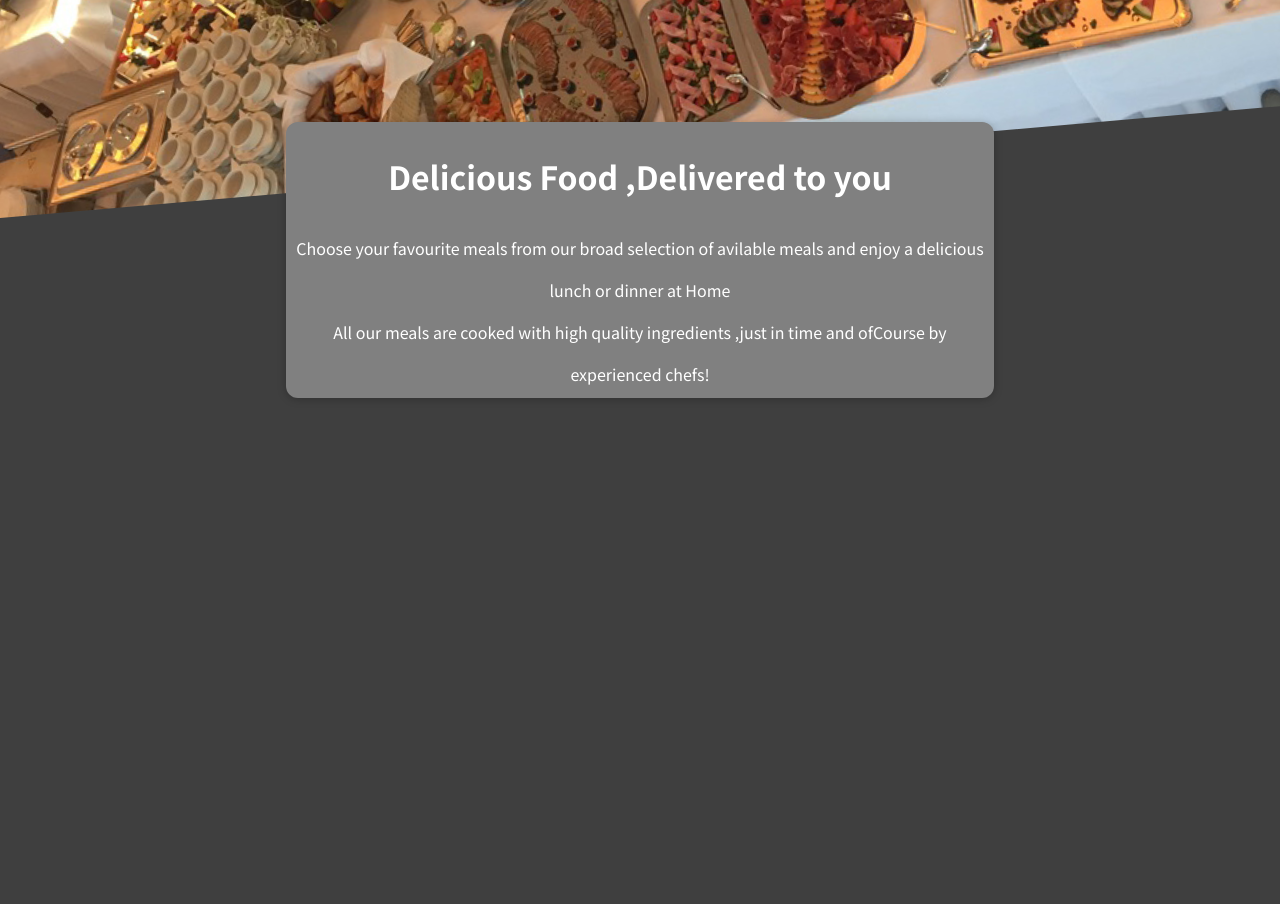
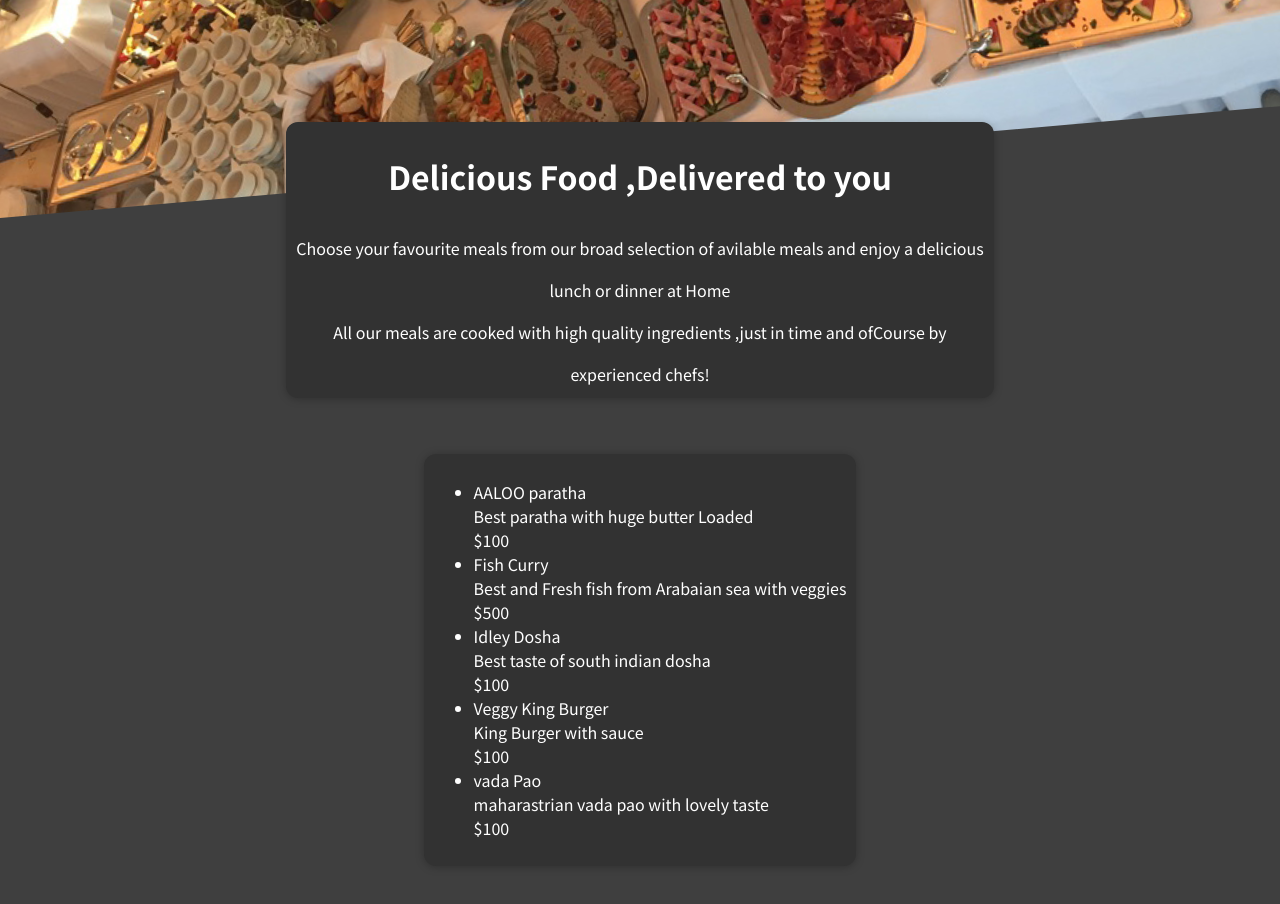
Before and after one commit to SigmaArun/Webtask, a React (Create React App) app in the folder src/002 01-starting-project/01-starting-project/: page / in a window 1280 px wide. Shown: the part 180-1084 px from the top of the page. Before the commit the page ends 800 px from the top, so only its background shows below. Built offline with nearby package versions, Linux system fonts and the light colour scheme.

Commit message:
Adding Meals Items

```diff
--- a/src/002 01-starting-project/01-starting-project/src/App.js
+++ b/src/002 01-starting-project/01-starting-project/src/App.js
@@ -1,9 +1,16 @@
 import { Fragment } from "react";
 import Header from "./components/Layout/Header";
+import MealsSummery from "./components/Meals/MealsSummery";
+import Meals from "./components/Meals/Meals";
+
 function App() {
   return (
    <Fragment>
     <Header></Header>
+    <main>
+      <Meals></Meals>
+
+    </main>
    </Fragment>
   );
 }
--- a/src/002 01-starting-project/01-starting-project/src/components/Layout/Header.js
+++ b/src/002 01-starting-project/01-starting-project/src/components/Layout/Header.js
@@ -14,21 +14,7 @@ import Card from "../UI/Card";
         <div className={classes['main-image']}>
             <img src={mealsImage} alt="a table full of delicious food"></img>
         </div>
-        <div className={classes.centered}>
-        <Card>
-          <h1>Delicious Food ,Delivered to you</h1>
 
-          <p>Choose your favourite meals from our broad selection of avilable meals
-             and enjoy a delicious</p>
-           <p>  lunch or dinner at Home</p>
-
-          <p>All our meals are cooked with high quality ingredients ,just in time
-            and ofCourse by </p>
-          <p>  experienced chefs!
-          </p>
-
-        </Card>
-        </div>
 
       </Fragment>
     )
--- a/src/002 01-starting-project/01-starting-project/src/components/Layout/Header.module.css
+++ b/src/002 01-starting-project/01-starting-project/src/components/Layout/Header.module.css
@@ -27,9 +27,3 @@
     object-fit: cover;
     transform: rotateZ(-5deg) translateY(-4rem) translateX(-1rem);
   }
-  .centered {
-    display: flex;
-    justify-content: center;
-    align-items: center;
-    height: 10vh;
-  }
--- /dev/null
+++ b/src/002 01-starting-project/01-starting-project/src/components/Meals/AvilableMeals.js
@@ -0,0 +1,58 @@
+
+import classes from './AvilableMeals.module.css';
+import Card from '../UI/Card';
+const Meals_Items=[
+    {
+       id:'1',
+       name:'AALOO paratha',
+       description: 'Best paratha with huge butter Loaded',
+       price: 100.00,
+    },
+    {
+       id:'2',
+       name:'Fish Curry',
+       description: 'Best and Fresh fish from Arabaian sea with veggies',
+       price: 500.00,
+    },
+    {
+       id:'3',
+       name:'Idley Dosha',
+       description: 'Best taste of south indian dosha ',
+       price: 100.00,
+    },
+    {
+       id:'4',
+       name:'Veggy King Burger ',
+       description: 'King Burger with sauce ',
+       price: 100.00,
+    },
+    {
+       id:'5',
+       name:'vada Pao',
+       description: 'maharastrian vada pao with lovely taste',
+       price: 100.00,
+    },
+
+];
+ const AvilableMeals=()=>{
+    const mealsList= Meals_Items.map((meal)=>
+    <li key={meal.id}>
+    <div>{meal.name}</div>
+    <div>{meal.description}</div>
+    <div>${meal.price}</div>
+</li>
+
+     );
+    return(
+        <div className={classes.centered}>
+        <Card>
+
+            <ul>
+              {mealsList}
+            </ul>
+
+        </Card>
+        </div>
+    );
+ }
+ export default AvilableMeals;
--- /dev/null
+++ b/src/002 01-starting-project/01-starting-project/src/components/Meals/AvilableMeals.module.css
@@ -0,0 +1,12 @@
+.centered {
+    display: flex;
+    justify-content: center;
+    align-items: center;
+    height: 90vh;
+    padding: 10px;
+    cursor: pointer;
+
+
+
+
+  }
--- /dev/null
+++ b/src/002 01-starting-project/01-starting-project/src/components/Meals/Meals.js
@@ -0,0 +1,13 @@
+import { Fragment } from "react";
+import MealsSummery from "./MealsSummery";
+import AvilableMeals from "./AvilableMeals";
+
+const Meals=()=>{
+    return(
+        <Fragment>
+            <MealsSummery></MealsSummery>
+            <AvilableMeals></AvilableMeals>
+        </Fragment>
+    );
+}
+export default Meals;
--- /dev/null
+++ b/src/002 01-starting-project/01-starting-project/src/components/Meals/MealsSummery.js
@@ -0,0 +1,22 @@
+import classes from './MealsSummery.module.css';
+import Card from '../UI/Card';
+ const MealsSummery=()=>{
+  return(
+    <div className={classes.centered}>
+    <Card>
+      <h1>Delicious Food ,Delivered to you</h1>
+
+      <p>Choose your favourite meals from our broad selection of avilable meals
+         and enjoy a delicious</p>
+       <p>  lunch or dinner at Home</p>
+
+      <p>All our meals are cooked with high quality ingredients ,just in time
+        and ofCourse by </p>
+      <p>  experienced chefs!
+      </p>
+
+    </Card>
+    </div>
+  )
+ }
+ export default MealsSummery;
--- /dev/null
+++ b/src/002 01-starting-project/01-starting-project/src/components/Meals/MealsSummery.module.css
@@ -0,0 +1,6 @@
+.centered {
+    display: flex;
+    justify-content: center;
+    align-items: center;
+    height: 10vh;
+  }
--- a/src/002 01-starting-project/01-starting-project/src/components/UI/Card.css
+++ b/src/002 01-starting-project/01-starting-project/src/components/UI/Card.css
@@ -3,7 +3,7 @@
     box-shadow: 0 1px 8px rgba(0, 0, 0, 0.25);
     border-radius: 12px;
     width: fit-content;
-    background-color: grey;
+    background-color:  rgb(50, 50, 50);
     padding: 10px;
     position: absolute;
     color: white;
@@ -11,6 +11,7 @@
     flex-direction: column;
     align-items: center;
     justify-content: center;
+
     }
 
     .card p {
```
Also changed, not shown: src/002 01-starting-project/01-starting-project/src/components/Layout/Summery.js (deleted).
